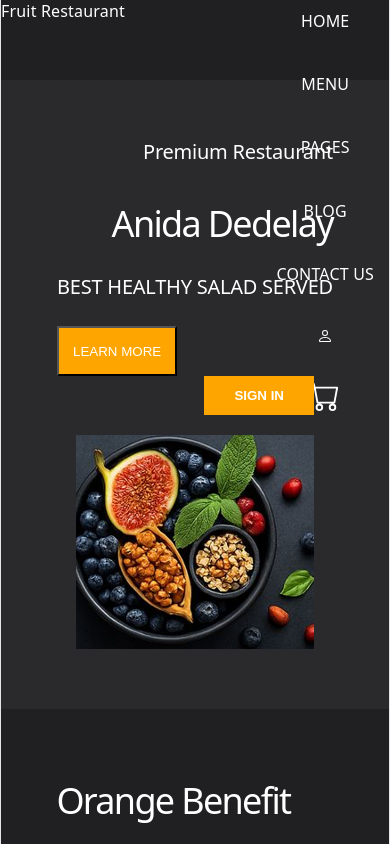
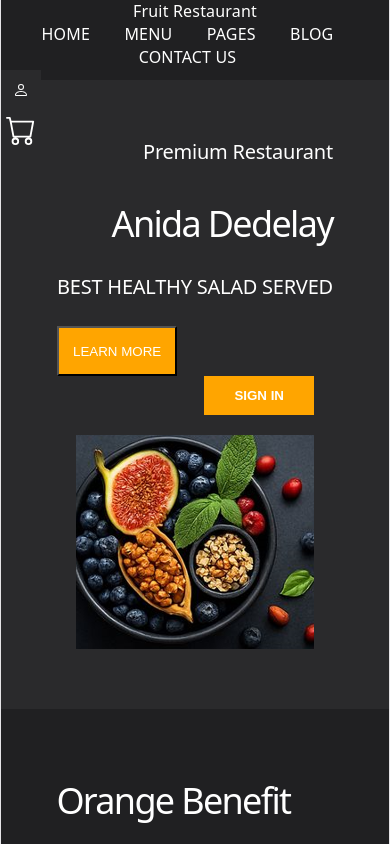
Before and after one commit to Neliswa084/ReactTS_UI, a React (Vite) app in the folder react-ui-challenge/: page / in a window 390 px wide. Shown: the top 844 px of the page. Built offline with nearby package versions, Linux system fonts and the light colour scheme.

Commit message:
Fixed the NavBar media query

```diff
--- a/react-ui-challenge/src/components/Navbar/Navbar.module.css
+++ b/react-ui-challenge/src/components/Navbar/Navbar.module.css
@@ -47,28 +47,23 @@ nav {
     shape-image-threshold: square;
 }
 
+@media screen and (max-width: 600px) {
+    .links{
 
-@media (max-width: 768px) {
-  .content {
-    flex-direction: row;
+      width: 100%;
+      display: block;
+
+    }
+    .profile-icon{
+        flex-direction: row;
+    }
+     .content {
+    flex-direction: column;
+    display: block;
+
   }
+  link{
+      flex-direction: column;
+  }
+
 }
-
-@media (max-width: 992px) {
-  .content {
-    flex-direction: row;
-  }
-}
-@media (max-width: 1200px) {
-  .content {
-    flex-direction: row;
-  }
-}
-
-@media (max-width: 600px)
-{
-  .links
-  {
-    flex-direction: column;
-  }
-}
```
